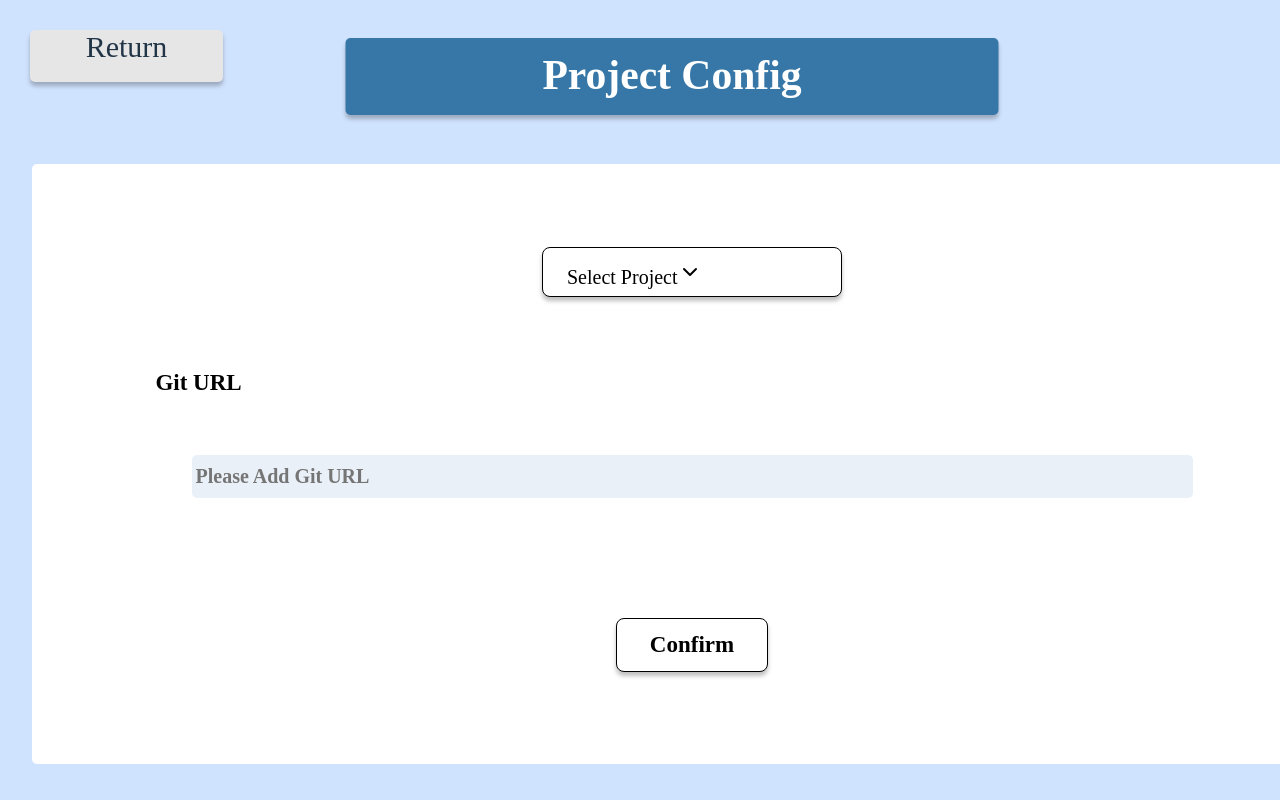
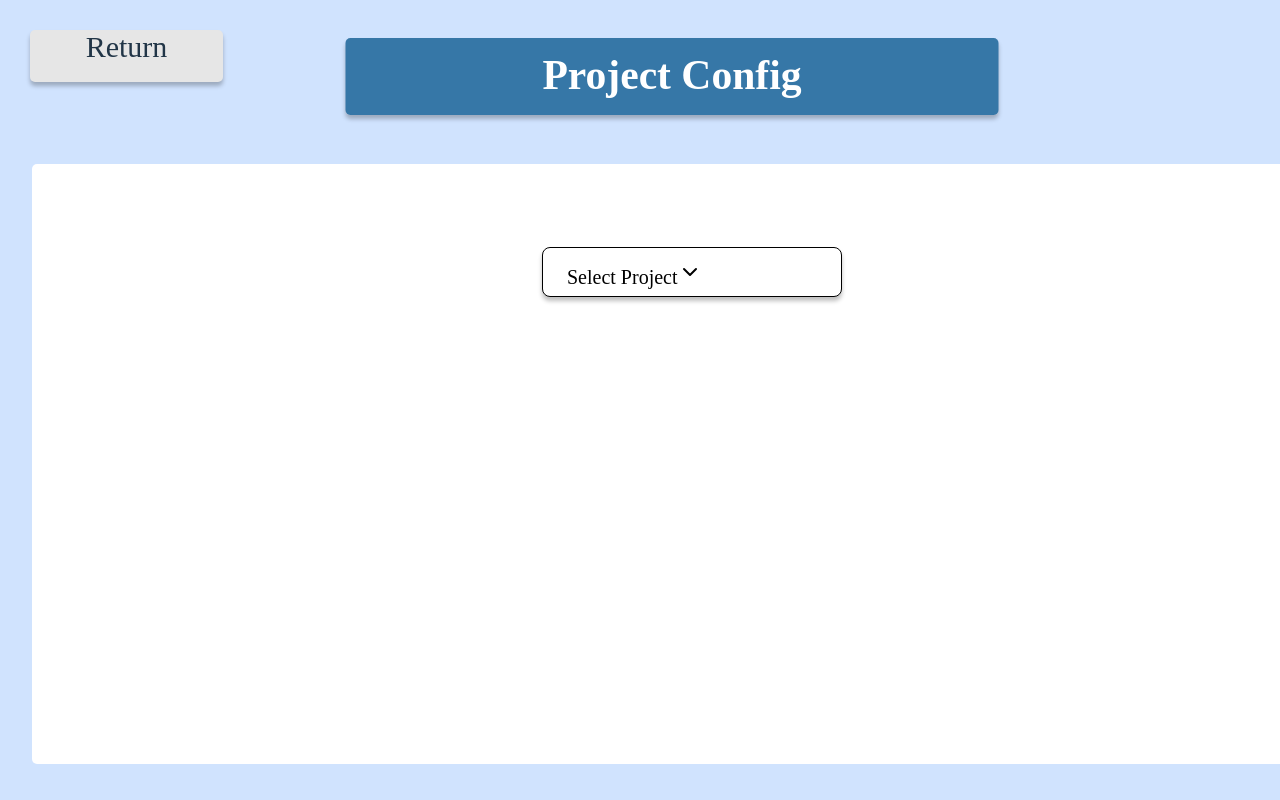
Before and after one commit to shumancheng/Mini-Meco, a React (Vite) app in the folder client/: page /project-config in a window 1280 px wide. Shown: the top 800 px of the page. Built offline with nearby package versions, Linux system fonts and the light colour scheme; sample sign-in values are in the browser's storage; a web font is replaced by a local one.

Commit message:
input appear after proejct selcted

```diff
--- a/client/src/components/Configuration/ProjectConfig.tsx
+++ b/client/src/components/Configuration/ProjectConfig.tsx
@@ -20,7 +20,6 @@ const ProjectConfig: React.FC = () => {
 
   const [url, setURL] = useState("");
   const [projects, setProjects] = useState<string[]>([]);
-  // @ts-ignore: suppress unused variable warning
   const [selectedProject, setSelectedProject] = useState<string | null>(null);
   const [message, setMessage] = useState("");
 
@@ -51,6 +50,7 @@ const ProjectConfig: React.FC = () => {
   }, [navigate]);
 
   const handleProjectChange = (projectName: string) => {
+    console.log("Selected project:", projectName);
     setSelectedProject(projectName);
     fetchProjectURL(projectName);
   };
@@ -84,9 +84,11 @@ const ProjectConfig: React.FC = () => {
       }
 
       const data = await response.json();
+      console.log("Fetched URL data:", data);
 
       if (data && data.url && data.url.url) {
         setURL(data.url.url);
+        console.log(data.url.url);
       } else {
         setURL("");
       }
@@ -152,17 +154,21 @@ const ProjectConfig: React.FC = () => {
             </SelectContent>
           </Select>
         </div>
+        {selectedProject && (
+          <>
             <div className="gitURL">Git URL</div>
             <input
               className="gitURLInput"
               type="url"
               placeholder="Please Add Git URL"
-          value={url}
+              value={url ?? ""}
               onChange={(e) => setURL(e.target.value)}
             />
             <Button className="confirm" type="submit" onClick={handleAddURL}>
               Confirm
             </Button>
+          </>
+        )}
         {message && <div className="message">{message}</div>}
       </div>
     </div>
```
Also changed, not shown: 1 other file (tests, documents, lock files or other folders). Lines whose indentation alone changed are shown as unchanged.
